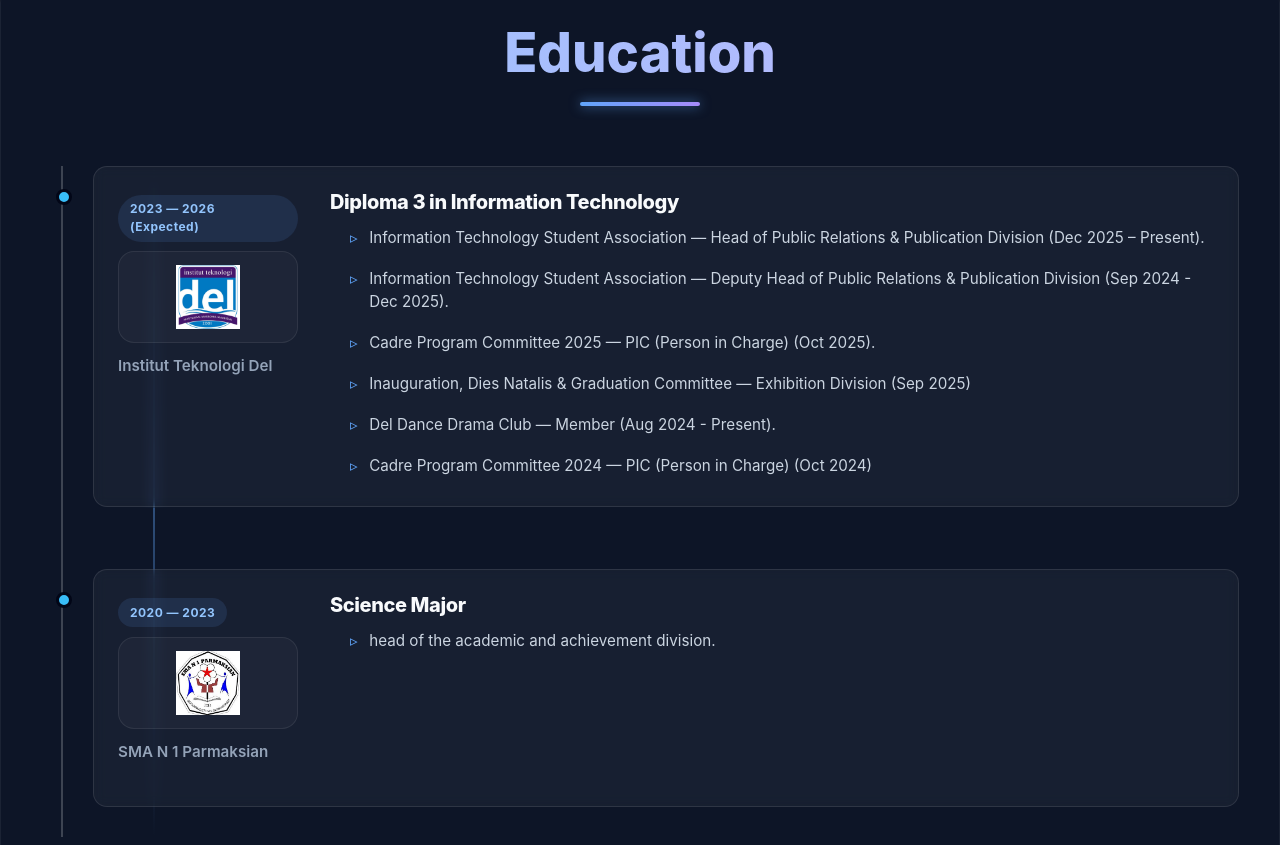
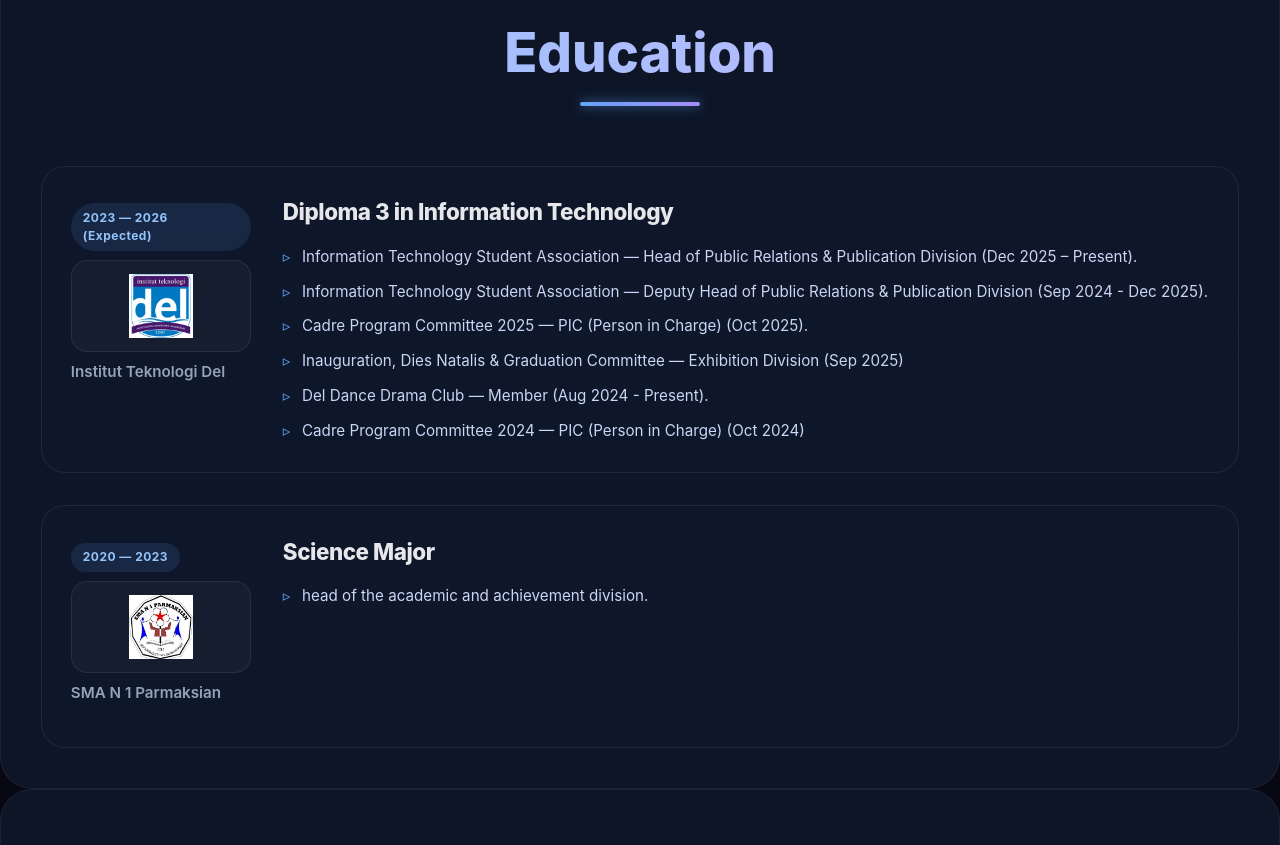
Before and after one commit to izeronauli/portfolio, a React (Vite) app: page / in a window 1280 px wide. Shown: the part 1995-2840 px from the top of the page. Built offline with nearby package versions, Linux system fonts and the light colour scheme.

Commit message:
add improvements

```diff
--- a/src/App.css
+++ b/src/App.css
@@ -1094,21 +1094,6 @@ nav a.active::after {
   }
 }
 
-.timeline::before {
-  content: "";
-  position: absolute;
-  left: 90px;
-  top: 0;
-  bottom: 0;
-  width: 2px;
-  background: linear-gradient(
-    to bottom,
-    transparent,
-    rgba(96,165,250,0.4),
-    transparent
-  );
-}
-
 @media (max-width: 768px) {
   .timeline::before {
     display: none;
@@ -1826,221 +1811,107 @@ nav a.active::after {
   object-fit: contain;
 }
 
-footer {
-  margin-top: 3rem;
+
+/* FOOTER */
+
+#footer {
+  margin-top: 6rem;
+  padding: 3rem 1.5rem 2rem;
+
+  background: linear-gradient(
+    180deg,
+    rgba(15, 23, 42, 0.95),
+    rgba(15, 23, 42, 0.8)
+  );
+
+  border-top: 1px solid rgba(148, 163, 184, 0.12);
+}
+
+.footer-container {
+  max-width: 1200px;
+  margin: 0 auto;
+
+  display: flex;
+  flex-direction: column;
+  align-items: center;
   text-align: center;
-  color: var(--muted);
+  gap: 0.5rem;
+}
+
+.footer-text {
+  font-size: 0.95rem;
+  font-weight: 600;
+  color: #cbd5f5;
+}
+
+.footer-text span {
+  font-weight: 800;
+  background: linear-gradient(90deg, #93c5fd, #a78bfa);
+background-clip: text;
+-webkit-background-clip: text;
+color: transparent;
+}
+
+.footer-subtext {
+  font-size: 0.8rem;
+  color: #94a3b8;
+  letter-spacing: 0.02em;
 }
 
 .modal-overlay {
   position: fixed;
   inset: 0;
-  background-color: rgba(0, 0, 0, 0.8);
+  background: rgba(2, 6, 23, 0.85);
+  backdrop-filter: blur(8px);
   display: flex;
   align-items: center;
   justify-content: center;
-  z-index: 50;
-  padding: 1rem;
-  animation: fadeIn 0.3s ease;
-}
-
-@keyframes fadeIn {
-  from {
-    opacity: 0;
-  }
-  to {
-    opacity: 1;
-  }
+  z-index: 999;
 }
 
 .modal-content {
   position: relative;
-  max-width: 90vw;
-  max-height: 90vh;
-  background-color: var(--card);
+  max-width: 90%;
+  max-height: 85%;
+  padding: 1.2rem;
+
+  background: rgba(15, 23, 42, 0.95);
   border-radius: 1.5rem;
-  overflow: hidden;
-  border: 1px solid var(--border);
-  animation: slideUp 0.3s ease;
-}
-
-@keyframes slideUp {
-  from {
-    transform: translateY(20px);
-    opacity: 0;
-  }
-  to {
-    transform: translateY(0);
-    opacity: 1;
-  }
+  border: 1px solid rgba(148, 163, 184, 0.15);
+
+  box-shadow:
+    0 30px 60px rgba(0, 0, 0, 0.6),
+    0 0 40px rgba(96, 165, 250, 0.15);
 }
 
 .modal-content img {
-  width: 100%;
-  height: 100%;
-  object-fit: contain;
-  max-height: 85vh;
+  max-width: 100%;
+  max-height: 75vh;
+  border-radius: 1rem;
   display: block;
 }
 
 .modal-close {
   position: absolute;
-  top: 1rem;
-  right: 1rem;
-  width: 2.5rem;
-  height: 2.5rem;
+  top: 12px;
+  right: 12px;
+
+  width: 36px;
+  height: 36px;
   border-radius: 50%;
-  background-color: rgba(96, 165, 250, 0.9);
-  border: none;
-  color: white;
-  font-size: 1.5rem;
+
+  background: rgba(96, 165, 250, 0.15);
+  border: 1px solid rgba(96, 165, 250, 0.3);
+
+  color: #e5e7eb;
+  font-size: 1rem;
+  font-weight: 700;
   cursor: pointer;
-  display: flex;
-  align-items: center;
-  justify-content: center;
-  transition: background-color 0.3s ease, transform 0.2s ease;
-  z-index: 51;
+
+  transition: all 0.3s ease;
 }
 
 .modal-close:hover {
-  background-color: var(--accent);
-  transform: scale(1.1);
-}
-
-@media (max-width: 768px) {
-  .navbar {
-    flex-wrap: wrap;
-  }
-
-  .nav-links {
-    width: 100%;
-    justify-content: center;
-    flex-wrap: wrap;
-  }
-
-  .hero-cta {
-    flex-direction: column;
-  }
-
-  .hero {
-    grid-template-columns: 1fr;
-    gap: clamp(1.5rem, 3vw, 2.5rem);
-  }
-
-  .hero-content {
-    text-align: center;
-    padding-right: 0;
-    justify-self: center;
-  }
-
-  .hero-cta {
-    justify-content: center;
-  }
-
-  .hero-photo {
-    width: 280px;
-    height: 280px;
-    margin: 0 auto;
-  }
-
-  .timeline-card {
-    grid-template-columns: 1fr;
-  }
-
-  .project-meta {
-    flex-direction: column;
-    align-items: flex-start;
-  }
-}
-
-/* ----- SECTION BASE ----- */
-#experience {
-  padding: 80px 20px;
-  max-width: 900px;
-  margin: auto;
-}
-
-.section-header--centered h2 {
-  font-size: 2.2rem;
-  font-weight: 700;
-  margin-bottom: 40px;
-  text-align: center;
-  color: #f1f5f9;
-}
-
-/* ----- TIMELINE WRAPPER ----- */
-.timeline {
-  position: relative;
-  margin-left: 20px;
-  padding-left: 30px;
-  border-left: 2px solid rgba(255, 255, 255, 0.2);
-}
-
-/* ----- CARD ITEM ----- */
-.timeline-card {
-  background: rgba(255, 255, 255, 0.04);
-  backdrop-filter: blur(6px);
-  padding: 20px 24px;
-  margin-bottom: 30px;
-  border-radius: 14px;
-  border: 1px solid rgba(255,255,255,0.1);
-  position: relative;
-  transition: 0.25s ease;
-}
-
-/* Hover efek premium */
-.timeline-card:hover {
-  transform: translateY(-4px);
-  border-color: rgba(56, 189, 248, 0.6);
-  box-shadow: 0px 10px 28px rgba(0,0,0,0.35);
-}
-
-/* ----- BULLET POINT DI GARIS ----- */
-.timeline-card::before {
-  content: "";
-  position: absolute;
-  left: -38px;
-  top: 22px;
-  width: 16px;
-  height: 16px;
-  background: #38bdf8;
-  border-radius: 50%;
-  border: 3px solid #020617;
-}
-
-/* ----- META INFO (TANGGAL & COMPANY) ----- */
-.timeline-meta {
-  margin-bottom: 10px;
-}
-
-.period {
-  font-size: 0.9rem;
-  color: #94a3b8;
-  margin: 0;
-}
-
-.company {
-  font-size: 1.1rem;
-  font-weight: 700;
-  color: #38bdf8;
-  margin: 0.15rem 0 0;
-}
-
-/* ----- ROLE TITLE ----- */
-.timeline-card h3 {
-  font-size: 1.25rem;
-  margin-bottom: 10px;
-  color: #f8fafc;
-}
-
-/* ----- POINTS LIST ----- */
-.timeline-card ul {
-  padding-left: 20px;
-  margin: 0;
-}
-
-.timeline-card ul li {
-  margin-bottom: 8px;
-  color: #cbd5e1;
-  line-height: 1.5;
-}
+  background: rgba(96, 165, 250, 0.3);
+  transform: rotate(90deg);
+}
--- a/src/App.tsx
+++ b/src/App.tsx
@@ -308,11 +308,16 @@ const certificates = [
 ];
 
 const socials = [
-  { label: 'Email', url: 'mailto:izeronaulisitorus@gmail.com', Logo: socialLogo },
+  {
+    label: 'Email',
+    url: 'https://mail.google.com/mail/?view=cm&fs=1&to=izeronaulisitorus@gmail.com',
+    Logo: socialLogo
+  },
   { label: 'LinkedIn', url: 'https://www.linkedin.com/in/ize-ronauli-sitorus/', Logo: linkedinLogo },
   { label: 'GitHub', url: 'https://github.com/izeronauli', Logo: githubLogo },
   { label: 'Instagram', url: 'https://www.instagram.com/ronauliii_s', Logo: instagramLogo },
 ];
+
 
 function App() {
   const [selectedImage, setSelectedImage] = useState<string | null>(null)
@@ -623,8 +628,12 @@ useEffect(() => {
 
 
 
-      <footer>
-        <p>© {new Date().getFullYear()} Ize Ronauli Sitorus •</p>
+<footer id="footer">
+  <div className="footer-container">
+    <p className="footer-text">
+      Designed & Built by <span>Ize Ronauli Sitorus</span>
+    </p>
+  </div>
 </footer>
 
 {selectedImage && (
@@ -641,4 +650,5 @@ useEffect(() => {
   )
 }
 
+
 export default App
```
Also changed, not shown: vercel.json (added). Lines whose indentation alone changed are shown as unchanged.
